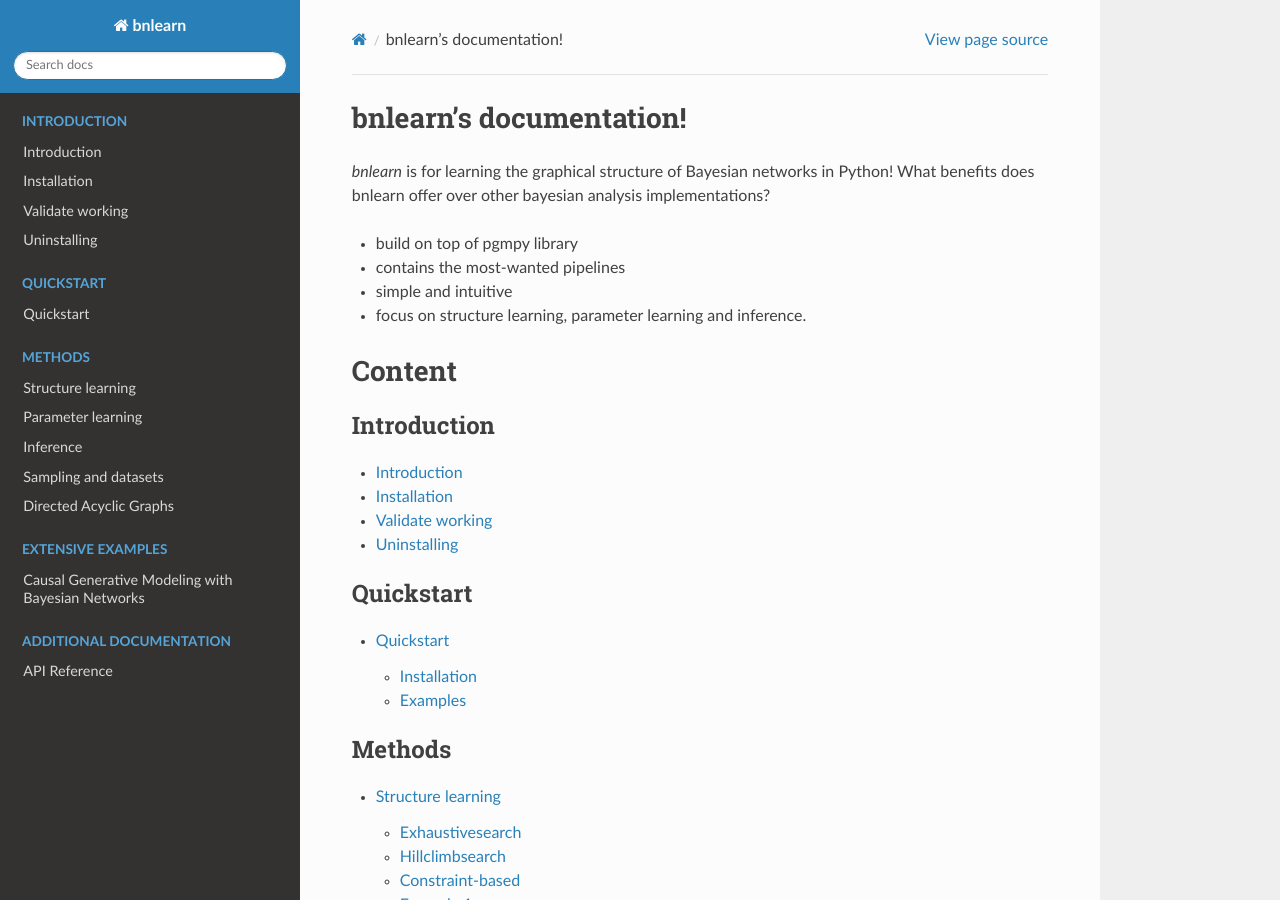
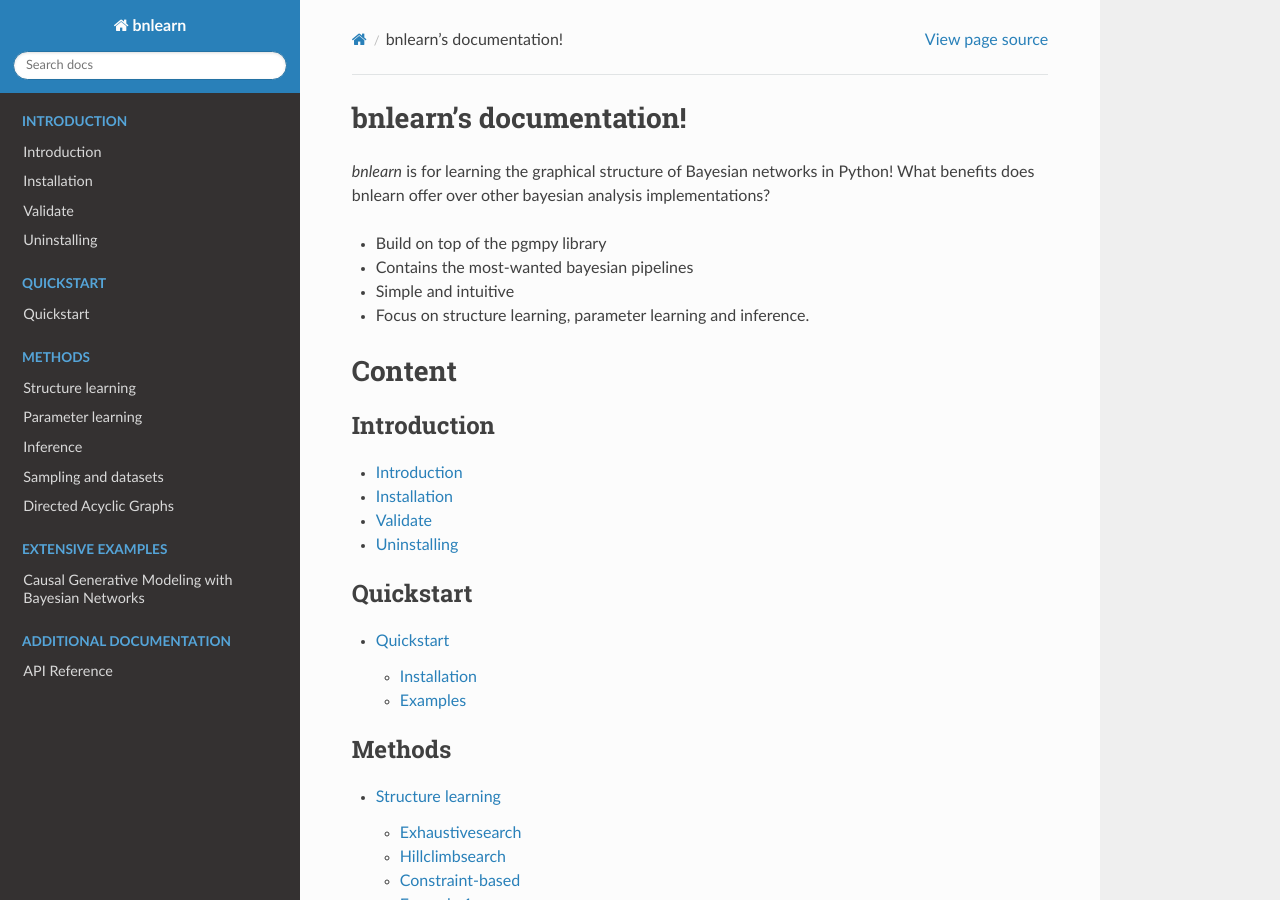
Before and after one commit to erdogant/bnlearn, a Sphinx documentation site: the page built from docs/source/index.rst, in a window 1280 px wide and 900 px high. Built offline with Sphinx 7.4.7 and the Read the Docs theme 2.0.0, drawn with Linux system fonts in a browser that asks for light colours.

Commit message:
udpate docs

```diff
--- a/docs/source/Example causal DAG.rst
+++ b/docs/source/Example causal DAG.rst
@@ -5,8 +5,8 @@ This example is a (twin of the R based bnlearn package)[https://rpubs.com/osazuw
 You first need to install bnlearn. Checkout the installation pages if you did not do this yet.
 
 
-Approach
-''''''''
+Overview
+^^^^^^^^
 
 * Build DAG
 * plot DAG
--- a/docs/source/Installation.rst
+++ b/docs/source/Installation.rst
@@ -65,8 +65,8 @@ After creating the environment and installing pgmpy, you can simply install bnle
   Install bnlearn.
 
 
-Validate working
-================
+Validate
+========
 
 Lets checkout whether it works by a simple example. Start python in your console:
 
--- a/docs/source/bnlearn.print_DAG.rst
+++ b/docs/source/bnlearn.print_DAG.rst
@@ -2,5 +2,5 @@ print DAG
 =========
 
 
-.. automodule:: bnlearn.print_DAG
+.. autoclass:: bnlearn.print_DAG
     :members:
--- a/docs/source/conf.py
+++ b/docs/source/conf.py
@@ -27,6 +27,9 @@ master_doc = 'index'
 release = 'bnlearn'
 
 # -- General configuration ---------------------------------------------------
+
+# Mock importing packages to avoid complicated dependencies that needs to be installed
+# autodoc_mock_imports = ['pgmpy', 'networkx', 'sklearn', 'statsmodels']
 
 # Add any Sphinx extension module names here, as strings. They can be
 # extensions coming with Sphinx (named 'sphinx.ext.*') or your custom
--- a/docs/source/index.rst
+++ b/docs/source/index.rst
@@ -3,10 +3,10 @@ bnlearn's documentation!
 
 *bnlearn* is for learning the graphical structure of Bayesian networks in Python! What benefits does bnlearn offer over other bayesian analysis implementations?
 
-* build on top of pgmpy library
-* contains the most-wanted pipelines
-* simple and intuitive
-* focus on structure learning, parameter learning and inference.
+* Build on top of the pgmpy library
+* Contains the most-wanted bayesian pipelines
+* Simple and intuitive
+* Focus on structure learning, parameter learning and inference.
 
 
 Content
```
